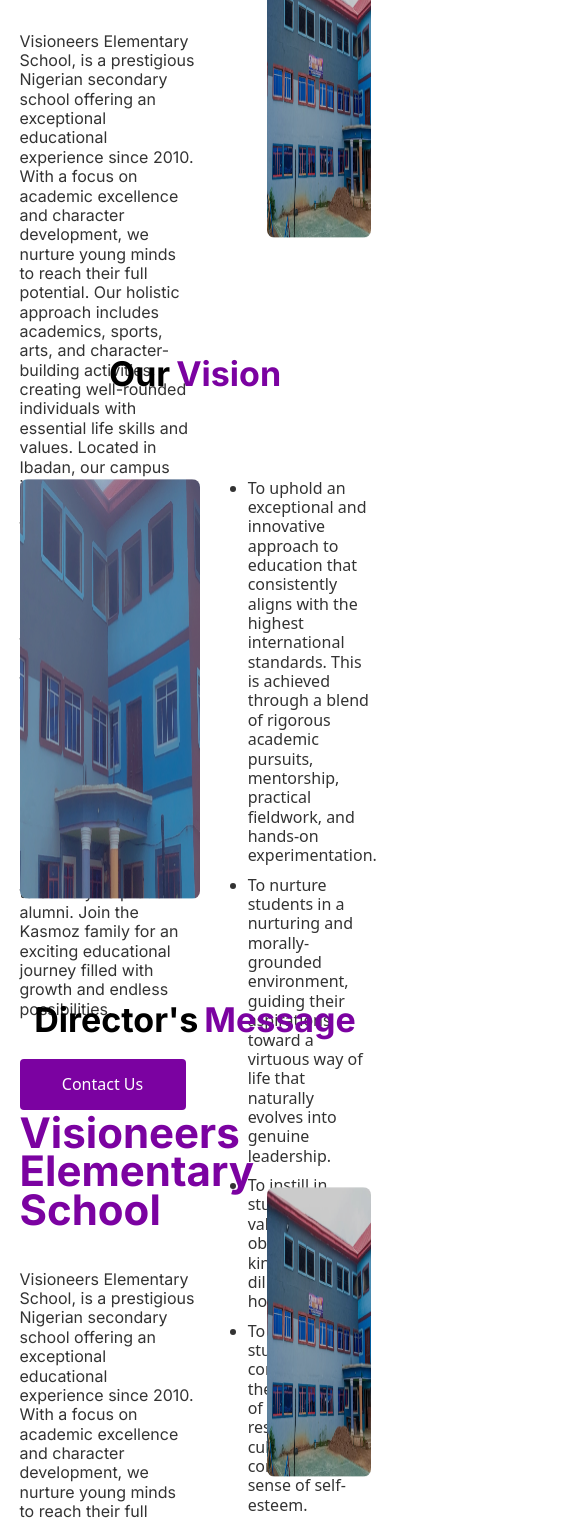
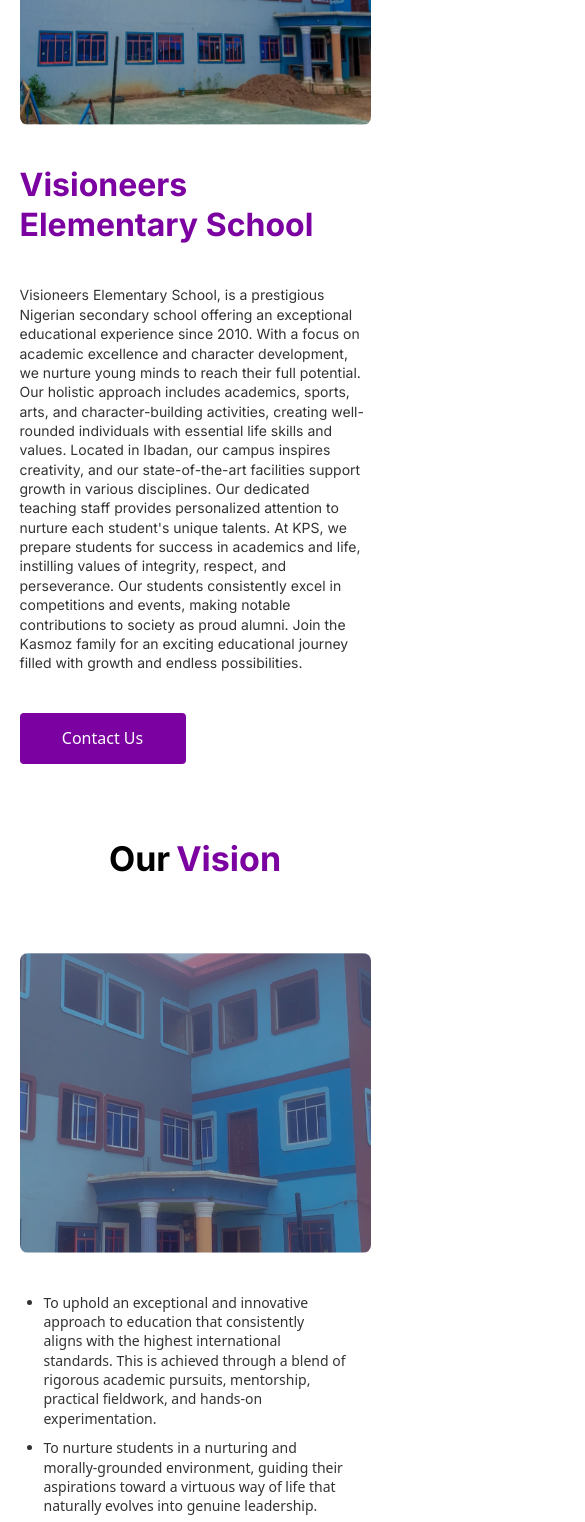
Before and after one commit to Mcdemzy/visioneers-elementary-school, a React (Vite) app: page /about-us in a window 390 px wide. Shown: the part 432-1954 px from the top of the page, 585 px wide, since content can reach past the window. Built offline with nearby package versions, Linux system fonts and the light colour scheme.

Commit message:
added responsiveness

```diff
--- a/src/Pages/AboutUs/AboutUs.tsx
+++ b/src/Pages/AboutUs/AboutUs.tsx
@@ -19,12 +19,12 @@
         <p className="text-center font-[500] font-Inter leading-[19.36px]text-[16px] text-[#333333]">
           Learn more about our school.
         </p>
-        <div className="flex justify-start items-center gap-x-[72px] h-[436px] m-auto w-[90%] mt-20">
-          <div className="space-y-[40px] w-[50%] h-[436px]">
-            <h2 className="text-[42px] leading-[38.73px] font-Inter font-bold text-primary">
+        <div className="flex flex-col-reverse gap-y-10 lg:flex-row justify-start items-center gap-x-[72px] m-auto w-[90%] mt-10 md:mt-20">
+          <div className="space-y-[40px] w-full lg:w-[50%]">
+            <h2 className="text-[32px] leading-10 md:text-[42px] md:leading-[38.73px] font-Inter font-bold text-primary">
               Visioneers Elementary School
             </h2>
-            <p className="text-[16px] text-[#333333] font-Inter leading-[19.36px]">
+            <p className="text-sm md:text-[16px] text-[#333333] font-Inter leading-[19.36px]">
               Visioneers Elementary School, is a prestigious Nigerian secondary
               school offering an exceptional educational experience since 2010.
               With a focus on academic excellence and character development, we
@@ -46,9 +46,9 @@
               Contact Us
             </button>
           </div>
-          <div className="flex justify-center items-center w-[50%] h-[436px]">
+          <div className="flex justify-center items-center w-full lg:w-[50%]">
             <img
-              className="w-[520.93px] h-[290px] rounded-lg"
+              className="w-full lg:w-[520.93px] h-[290px] rounded-lg"
               src="/images/about.png"
               alt="about"
             />
@@ -56,20 +56,20 @@
         </div>
       </main>
       {/* our vision */}
-      <div className="mt-12 w-full">
+      <div className="mt-20 md:mt-12 w-full">
         <h1 className="flex gap-x-1.5 justify-center items-center font-Inter text-[34px] font-bold leading-[29.05px]">
           Our <p className="text-primary">Vision</p>
         </h1>
-        <div className="flex justify-start items-center gap-x-[48px] h-[456px] m-auto w-[90%] mt-20">
-          <div className="w-[55%] h-[436px]">
+        <div className="flex flex-col gap-y-10 lg:flex-row justify-start items-center gap-x-[48px] m-auto w-[90%] mt-20">
+          <div className="w-full lg:w-[55%]">
             <img
-              className="w-[751.4px] h-[420px] rounded-lg"
+              className="w-full md:w-[751.4px] h-[300px] md:h-[420px] rounded-lg"
               src="/images/vision.png"
               alt="about"
             />
           </div>
-          <div className="w-[35%] h-[436px]">
-            <ul className="text-[#333333] space-y-[10px] list-disc font-[300] text-[16px] leading-[19.36px]">
+          <div className="w-full px-6 md:px-0 lg:w-[35%]">
+            <ul className="text-[#333333] space-y-[10px] list-disc font-[300] text-sm md:text-[16px] leading-[19.36px]">
               <li>
                 To uphold an exceptional and innovative approach to education
                 that consistently aligns with the highest international
@@ -111,16 +111,16 @@
         </div>
       </div>
       {/* directors message */}
-      <div className="mt-20 w-full">
-        <h1 className="flex gap-x-1.5 justify-center items-center font-Inter text-[34px] font-bold leading-[29.05px]">
+      <div className="mt-10 md:mt-20 w-full">
+        <h1 className="text-[24px] flex gap-x-1.5 justify-center items-center font-Inter md:text-[34px] font-bold leading-[29.05px]">
           Director's <p className="text-primary">Message</p>
         </h1>
-        <div className="flex justify-start items-center gap-x-[72px] h-[436px] m-auto w-[90%] mt-20">
-          <div className="space-y-[40px] w-[50%] h-[436px]">
-            <h2 className="text-[42px] leading-[38.73px] font-Inter font-bold text-primary">
+        <div className="flex flex-col-reverse gap-y-10 lg:flex-row justify-start items-center gap-x-[72px] m-auto w-[90%] mt-10 md:mt-20">
+          <div className="space-y-[40px] w-full lg:w-[50%]">
+            <h2 className="text-[32px] md:text-[42px] leading-[38.73px] font-Inter font-bold text-primary">
               Visioneers Elementary School
             </h2>
-            <p className="text-[16px] text-[#333333] font-Inter leading-[19.36px]">
+            <p className="text-sm md:text-[16px] text-[#333333] font-Inter leading-[19.36px]">
               Visioneers Elementary School, is a prestigious Nigerian secondary
               school offering an exceptional educational experience since 2010.
               With a focus on academic excellence and character development, we
@@ -138,13 +138,13 @@
               family for an exciting educational journey filled with growth and
               endless possibilities.
             </p>
-            <p className="text-[#0C1E34] text-[24px] italic font-bold">
+            <p className="text-[#0C1E34] text-[20px] md:text-[24px] italic font-bold">
               ~ Prof K.A Adeyemo
             </p>
           </div>
-          <div className="flex justify-center items-center w-[50%] h-[436px]">
+          <div className="flex justify-center items-center  w-full lg:w-[50%]">
             <img
-              className="w-[520.93px] h-[290px] rounded-lg"
+              className=" w-full lg:w-[520.93px] h-[290px] rounded-lg"
               src="/images/about.png"
               alt="about"
             />
@@ -152,11 +152,11 @@
         </div>
       </div>
       {/* aim & objectives */}
-      <div className="mt-20  w-full">
-        <h1 className="flex gap-x-1.5 justify-center items-center font-Inter text-[34px] font-bold leading-[29.05px]">
+      <div className="mt-10 md:mt-20  w-full">
+        <h1 className="flex gap-x-1.5 justify-center items-center font-Inter text-[24px] md:text-[34px] font-bold leading-[29.05px]">
           Aim & <p className="text-primary">Objectives</p>
         </h1>
-        <p className="text-[16px] text-center w-[800px] m-auto text-[#333333] my-12">
+        <p className="text-sm md:text-[16px] text-center w-[90%] md:w-[800px] m-auto text-[#333333] my-4 md:my-12">
           Visioneers Elementary School is dedicated to nurturing every aspect of
           a child's development in a complex and challenging world. A child's
           early education significantly shapes their life journey. We harness
@@ -169,11 +169,11 @@
           style={{ backgroundImage: "url(/images/anthem.png)" }}
           className="flex justify-center items-center rounded-md w-[90%] m-auto h-[780px]"
         >
-          <div className="text-center w-[510px] h-[558px] m-auto">
-            <h2 className="font-Inter font-bold text-white text-[40px]">
+          <div className="text-center w-[510px] h-fit md:h-[558px] m-auto">
+            <h2 className="font-Inter font-bold text-white text-[30px] md:text-[40px]">
               School Anthem
             </h2>
-            <p className=" mt-5 text-[24px] font-[300] leading-[40px] font-Inter text-white">
+            <p className="mt-5 text-base md:text-[24px] font-[300] leading-[40px] font-Inter text-white">
               Great Kasmoz, Great Kasmoz, <br />
               Oyo state's most beautiful school <br />
               We are the leaders of tomorrow,
@@ -198,15 +198,15 @@
       {/* news letters */}
       <div
         style={{ backgroundImage: "url(/images/newsletter.png)" }}
-        className="flex justify-center items-center shadow-md rounded-md mt-20 w-[90%] h-[390px] m-auto"
+        className="flex justify-center items-center shadow-md rounded-md mt-20 w-[90%] h-[300px] md:h-[390px] m-auto"
       >
-        <div className=" space-y-[40px] w-[60%] h-[117px] m-auto">
-          <p className="text-[24px] font-Inter text-center font-[700]">
+        <div className=" space-y-[40px] w-[90%] md:w-[60%] h-[117px] m-auto">
+          <p className="text-base md:text-[24px] font-Inter text-center font-[700]">
             JOIN OUR <strong className="text-primary">NEWSLETTER</strong> TO GET
             MORE <strong className="text-primary">INFORMATION</strong> ABOUT US
           </p>
-          <form className="space-y-[40px]" action="#">
-            <div className="items-center mx-auto mb-3 space-y-4 max-w-screen-sm sm:flex sm:space-y-0">
+          <form className="w-full  md:space-y-[40px]" action="#">
+            <div className="items-center mx-auto mb-3 space-y-4 max-w-screen-sm flex justify-start sm:space-y-0">
               <div className="relative w-full">
                 <label
                   htmlFor="email"
@@ -215,7 +215,7 @@
                   Email address
                 </label>
                 <input
-                  className="block p-3 w-full  text-base text-black  font-Inter bg-gray-50 rounded-lg border-y-2 border-l-2 border-[#57007B] sm:rounded-none sm:rounded-l-lg focus:ring-primary focus:border-primary-500 dark:placeholder-gray-400  dark:focus:ring-primary-500 dark:focus:border-primary"
+                  className="block p-3 w-full text-sm md:text-base text-black  font-Inter bg-gray-50 rounded-lg border-y-2 border-l-2 border-[#57007B] sm:rounded-none sm:rounded-l-lg focus:ring-primary focus:border-primary-500 dark:placeholder-gray-400  dark:focus:ring-primary-500 dark:focus:border-primary"
                   placeholder="Enter your E-mail to receive our news letter"
                   type="email"
                   id="email"
@@ -225,7 +225,7 @@
               <div>
                 <button
                   type="submit"
-                  className="bg-[#57007B] py-3.5 px-5 w-full text-sm font-medium text-center text-white rounded-lg border cursor-pointer bg-primary-700 border-primary-600 sm:rounded-none sm:rounded-r-lg hover:bg-primary-800 focus:ring-4 focus:ring-primary-300 dark:bg-primary-600 dark:hover:bg-primary-700 dark:focus:ring-primary-800"
+                  className="-mt-4 md:-mt-0 bg-[#57007B]  py-3 md:py-3.5 px-5 w-full text-sm font-medium text-center text-white rounded-lg border-y cursor-pointer bg-primary-700 border-primary-600 sm:rounded-none sm:rounded-r-lg hover:bg-primary-800 focus:ring-4 focus:ring-primary-300 dark:bg-primary-600 dark:hover:bg-primary-700 dark:focus:ring-primary-800"
                 >
                   <Send />
                 </button>
@@ -234,9 +234,9 @@
           </form>
         </div>
       </div>
-      <footer className="px-[80px] pt-[20px] w-full border mt-20 bg-[#FCF3FF]">
+      <footer className="px-4 md:px-[80px] pt-[20px] w-full border mt-20 bg-[#FCF3FF]">
         <div className="space-y-[200px] mx-auto w-full  p-4 py-6 lg:py-8">
-          <div className="space-y-10 md:flex md:justify-start gap-x-[150px]">
+          <div className="space-y-10 md:flex md:justify-start gap-x-[50px] md:gap-x-[150px]">
             <div className=" mb-6 md:mb-0">
               <a href="#" className="w-[280px] flex flex-col gap-y-[24px]">
                 <img
@@ -252,12 +252,12 @@
                 </p>
               </a>
             </div>
-            <div className="w-full grid grid-cols-2 gap-8 sm:gap-6 sm:flex sm:flex-row sm:justify-between gap-x-[150px] flex-wrap">
+            <div className="w-full  grid-cols-2 gap-8 sm:gap-6 flex flex-row justify-between gap-x-[8px] md:gap-x-[150px] flex-wrap">
               <div className="">
                 <h2 className="mb-6 text-sm font-semibold text-[#6B6B6B] text-[20px] font-Inter uppercase">
                   Links
                 </h2>
-                <ul className="text-gray-500 dark:text-gray-400 font-medium">
+                <ul className="text-sm md:text-base text-gray-500 dark:text-gray-400 font-medium">
                   <li className="mb-4">
                     <a href="#" className="hover:underline">
                       Home
@@ -294,7 +294,7 @@
                 <h2 className="mb-6 text-sm font-semibold text-[#6B6B6B] text-[20px] font-Inter uppercase">
                   Contact Us
                 </h2>
-                <ul className="text-gray-500 dark:text-gray-400 font-medium">
+                <ul className="text-sm md:text-base text-gray-500 dark:text-gray-400 font-medium">
                   <li className="mb-4 flex gap-x-[10px] justify-start items-center">
                     <Compass color="#6B6B6B" />
                     <a href="#" className="hover:underline ">
@@ -324,7 +324,7 @@
                 <h2 className="mb-6 text-sm font-semibold text-[#6B6B6B] text-[20px] font-Inter uppercase">
                   Social Contact
                 </h2>
-                <ul className="text-gray-500 dark:text-gray-400 font-medium">
+                <ul className="text-sm md:text-base text-gray-500 dark:text-gray-400 font-medium">
                   <li className="mb-4 flex gap-x-[10px] justify-start items-center">
                     <Facebook color="#6B6B6B" />
                     <a href="#" className="hover:underline ">
```
